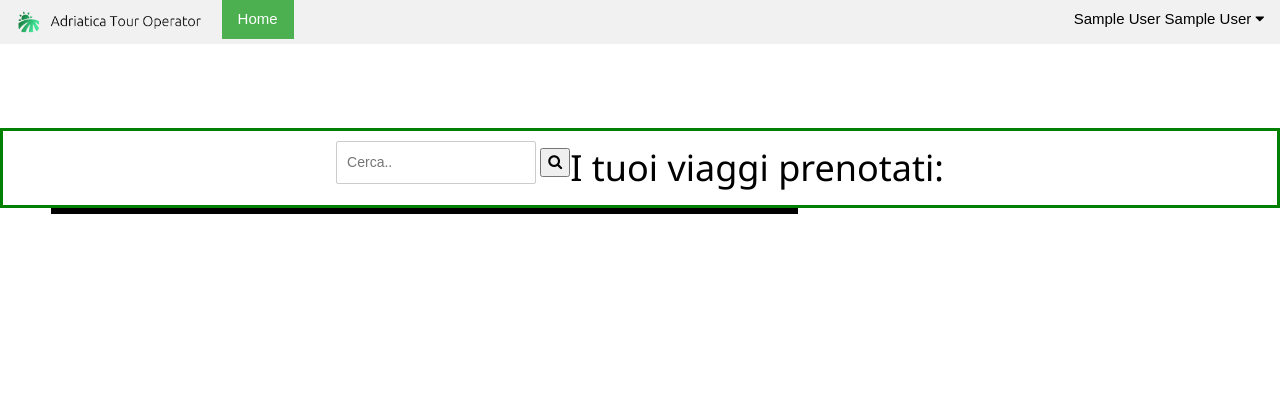
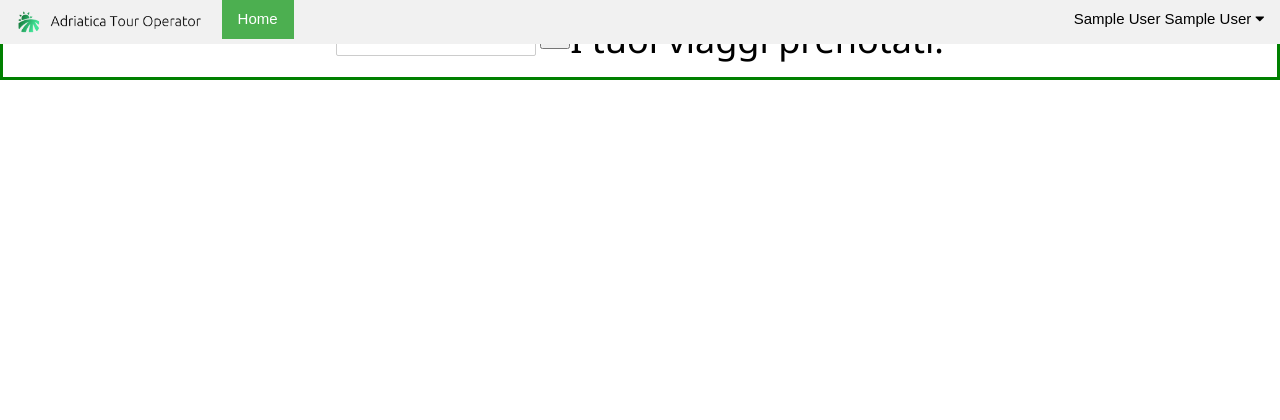
Before and after one commit to lor54/TourOperatorEdited, a PHP site: page /user.php in a window 1280 px wide. Shown: the top 420 px of the page. Run offline with PHP 8.4, Linux system fonts and the light colour scheme; the visitor is signed in with stand-in values (Sample User, id 1); data that the repository does not hold is empty.

Commit message:
Search bar moved

```diff
--- a/user.php
+++ b/user.php
@@ -38,9 +38,8 @@
     </head>
     <body>
         <?php include("includes/navbar.php"); ?>
-        <div class="w3-row" style="margin-top: 10%">
 
-            <div class="center">
+        <div class="center">
                 <div class="search-container">
                     <form action="/search.php">
                         <input type="text" placeholder="Cerca.." name="search">
@@ -49,12 +48,9 @@
                 </div>
 
                 <h1> I tuoi viaggi prenotati: </h1>
-            </div>
+        </div>
 
 
-            <div class="w3-col s7 w3-center" style="margin-left: 4%; padding-left: 10%; border-style: solid;">
-            </div>
-        </div>
         <?php include("includes/footer.php"); ?>
     </body>
 </html>
```
